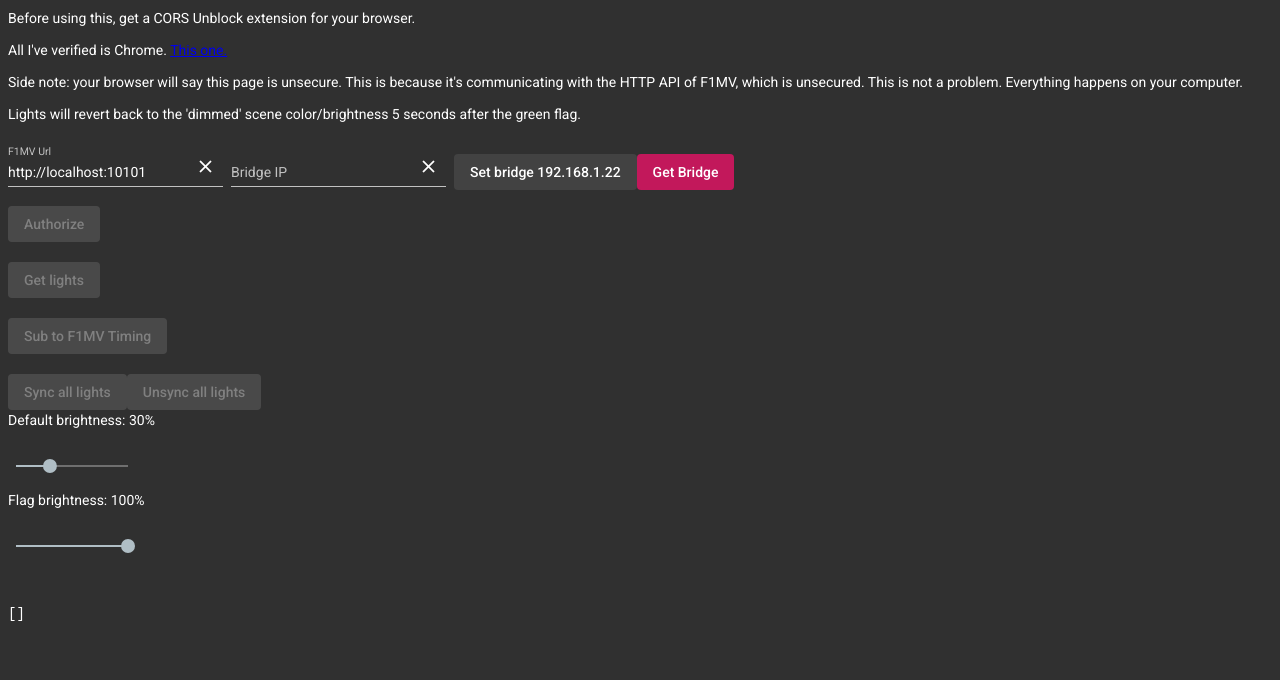
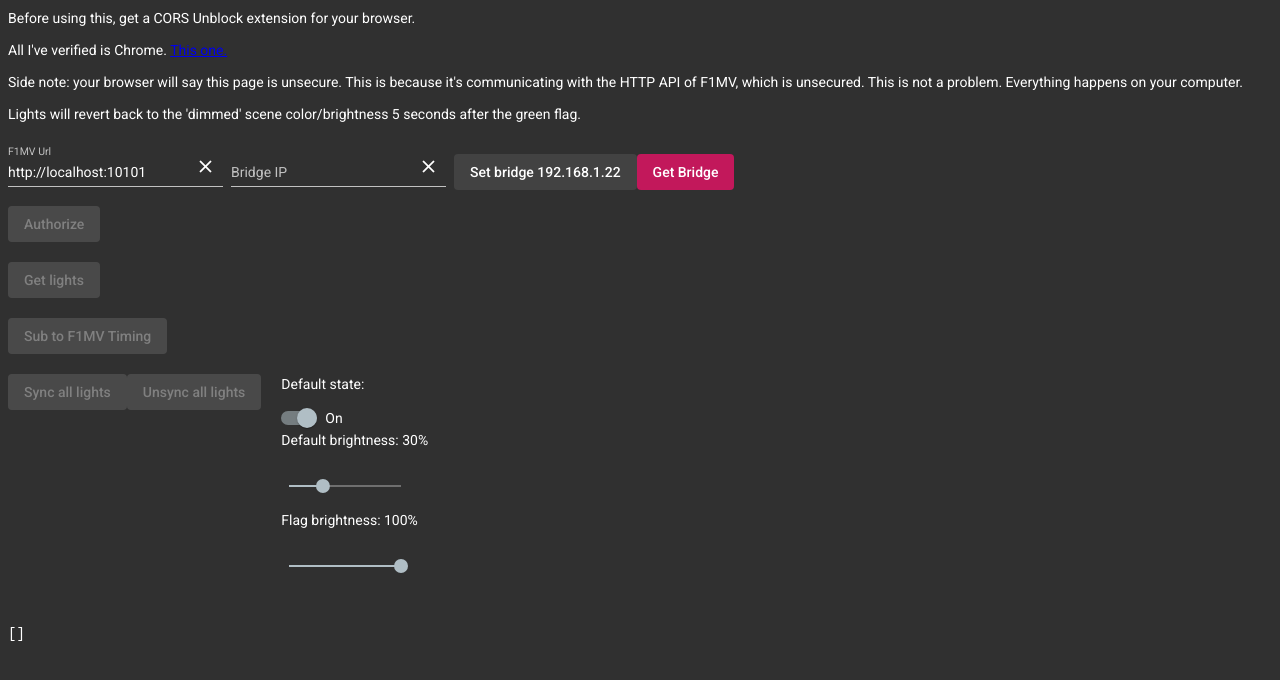
Before and after one commit to supersnellehenk/f1mv-hue-app, an Angular app: page / in a window 1280 px wide. Shown: the top 680 px of the page. Built offline with nearby package versions, Linux system fonts and the light colour scheme.

Commit message:
Default state

```diff
--- a/src/app/app.component.html
+++ b/src/app/app.component.html
@@ -99,6 +99,8 @@
       {{ this.isSubbed ? 'Unsub from' : 'Sub to' }} F1MV Timing
     </button>
   </div>
+  <div style="display: flex; flex-wrap: wrap">
+    <div class="row" style="margin-right: 20px">
       <div class="sync">
         <button
           mat-flat-button
@@ -112,6 +114,14 @@
           [disabled]="this.lightService.lights.length === 0">
           Unsync all lights
         </button>
+      </div>
+    </div>
+    <div class="row">
+      <div class="row">
+        <p>Default state:</p>
+        <mat-slide-toggle [(ngModel)]="configService.defaultState">{{
+          configService.defaultState ? 'On' : 'Off'
+        }}</mat-slide-toggle>
       </div>
       <div class="row">
         <p>Default brightness: {{ formatLabel(configService.brightness) }}%</p>
@@ -132,6 +142,9 @@
           [(ngModel)]="configService.flagBrightness"></mat-slider>
       </div>
     </div>
+  </div>
+</div>
+
 <div class="light-container">
   <app-light
     *ngFor="let light of this.lightService.lights"
--- a/src/app/app.module.ts
+++ b/src/app/app.module.ts
@@ -13,6 +13,7 @@ import { MatInputModule } from '@angular/material/input';
 import { MatIconModule } from '@angular/material/icon';
 import { MatFormFieldModule } from '@angular/material/form-field';
 import { MatSliderModule } from '@angular/material/slider';
+import { MatSlideToggleModule } from '@angular/material/slide-toggle';
 
 @NgModule({
   declarations: [AppComponent, LightComponent],
@@ -28,6 +29,7 @@ import { MatSliderModule } from '@angular/material/slider';
     MatInputModule,
     MatIconModule,
     MatSliderModule,
+    MatSlideToggleModule,
   ],
   providers: [],
   bootstrap: [AppComponent],
--- a/src/app/components/light/light.component.html
+++ b/src/app/components/light/light.component.html
@@ -38,7 +38,4 @@
       </button>
     </div>
   </div>
-  <div class="footer">
-    <p>Light will go to full brightness if flag is shown.</p>
-  </div>
 </div>
--- a/src/app/services/hue/light-group.service.ts
+++ b/src/app/services/hue/light-group.service.ts
@@ -32,7 +32,7 @@ export class LightGroupService {
       if (this.revertToWhiteDate && this.revertToWhiteDate <= new Date()) {
         this.revertToWhiteDate = null;
 
-        this.setGroupColor(FlagsEnum.white);
+        this.setGroupState(ConfigService.defaultState, FlagsEnum.white);
       }
     });
   }
@@ -158,6 +158,27 @@ export class LightGroupService {
       .subscribe();
   }
 
+  public setGroupState(
+    on: boolean,
+    color: number[],
+    brightness: number = ConfigService.brightness
+  ) {
+    this.http
+      .put(
+        `https://${
+          this.discoveryService.bridgeIp
+        }/api/${this.discoveryService.hueApiKey.getValue()}/groups/${
+          this.group?.id
+        }/action`,
+        {
+          on: on,
+          xy: color,
+          bri: brightness,
+        }
+      )
+      .subscribe();
+  }
+
   private deleteGroup() {
     this.revertToWhiteDate = null;
     this.http
--- a/src/app/shared/config.service.ts
+++ b/src/app/shared/config.service.ts
@@ -1,4 +1,5 @@
 export class ConfigService {
   public static brightness = 77;
   public static flagBrightness = 254;
+  public static defaultState = true;
 }
```
Lines whose indentation alone changed are shown as unchanged.
